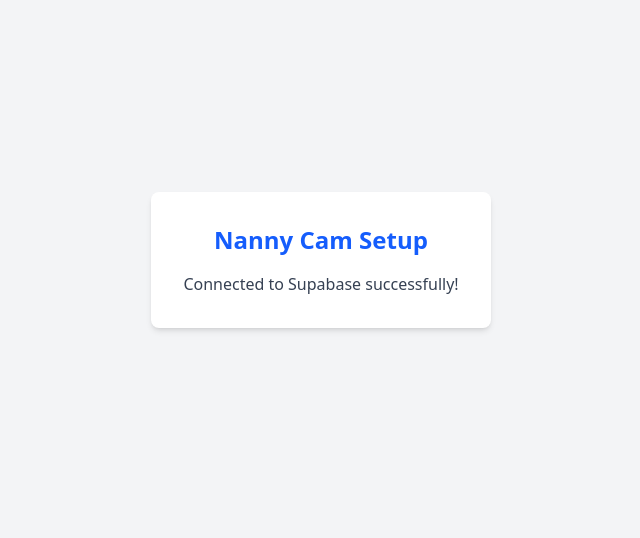
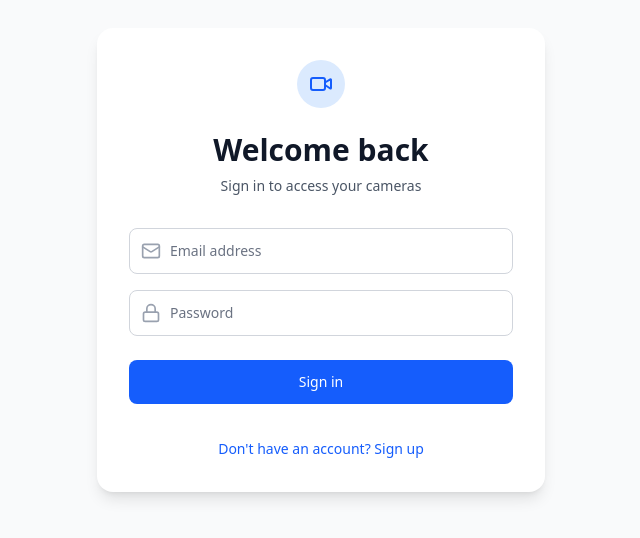
Before and after one commit to asejik/nanny-cam, a React (Vite) app: page / in a window 1280 px wide. Shown: the part 140-678 px from the top of the page, without its empty margins (319-959 px from the left). Built offline with nearby package versions, Linux system fonts and the light colour scheme; no server answers; the database is empty.

Commit message:
feat: implement authentication with login and signup

```diff
--- a/src/App.jsx
+++ b/src/App.jsx
@@ -1,32 +1,70 @@
-import { useEffect, useState } from 'react'
-import { supabase } from './lib/supabase'
+import { useEffect, useState } from 'react';
+import { supabase } from './lib/supabase';
+import Auth from './components/Auth';
+import { Loader2 } from 'lucide-react';
 
 function App() {
-  const [connectionStatus, setConnectionStatus] = useState('Checking connection...')
+  const [session, setSession] = useState(null);
+  const [loading, setLoading] = useState(true);
 
   useEffect(() => {
-    async function checkSupabase() {
-      // Try to fetch data from the 'rooms' table (even if empty, it tests the connection)
-      const { data, error } = await supabase.from('rooms').select('*')
+    // 1. Check active session on load
+    supabase.auth.getSession().then(({ data: { session } }) => {
+      setSession(session);
+      setLoading(false);
+    });
 
-      if (error) {
-        console.error('Supabase error:', error)
-        setConnectionStatus('Connection Failed (Check console)')
-      } else {
-        setConnectionStatus('Connected to Supabase successfully!')
-      }
-    }
-    checkSupabase()
-  }, [])
+    // 2. Listen for changes (login, logout, etc.)
+    const {
+      data: { subscription },
+    } = supabase.auth.onAuthStateChange((_event, session) => {
+      setSession(session);
+    });
 
+    return () => subscription.unsubscribe();
+  }, []);
+
+  const handleLogout = async () => {
+    await supabase.auth.signOut();
+  };
+
+  if (loading) {
+    return (
+      <div className="flex h-screen items-center justify-center bg-gray-50">
+        <Loader2 className="h-8 w-8 animate-spin text-blue-600" />
+      </div>
+    );
+  }
+
+  // If no session, show the Auth screen
+  if (!session) {
+    return <Auth />;
+  }
+
+  // If logged in, show the Dashboard (Placeholder for now)
   return (
-    <div className="flex h-screen items-center justify-center bg-gray-100">
-      <div className="p-8 bg-white rounded-lg shadow-md text-center">
-        <h1 className="text-2xl font-bold mb-4 text-blue-600">Nanny Cam Setup</h1>
-        <p className="text-gray-700">{connectionStatus}</p>
+    <div className="min-h-screen bg-gray-50 p-8">
+      <div className="mx-auto max-w-4xl rounded-2xl bg-white p-8 shadow-sm">
+        <div className="flex items-center justify-between border-b border-gray-100 pb-6">
+          <h1 className="text-2xl font-bold text-gray-900">Dashboard</h1>
+          <button
+            onClick={handleLogout}
+            className="rounded-lg bg-gray-100 px-4 py-2 text-sm font-medium text-gray-600 hover:bg-gray-200"
+          >
+            Sign Out
+          </button>
+        </div>
+        <div className="mt-8">
+          <p className="text-gray-600">
+            Welcome, <span className="font-semibold">{session.user.email}</span>!
+          </p>
+          <div className="mt-4 rounded-lg border border-dashed border-gray-300 bg-gray-50 p-12 text-center">
+            <p className="text-gray-500">Your rooms will appear here soon.</p>
+          </div>
+        </div>
       </div>
     </div>
-  )
+  );
 }
 
-export default App
+export default App;
--- /dev/null
+++ b/src/components/Auth.jsx
@@ -0,0 +1,140 @@
+import { useState } from 'react';
+import { supabase } from '../lib/supabase';
+import { Loader2, Mail, Lock, Video } from 'lucide-react';
+
+export default function Auth() {
+  const [loading, setLoading] = useState(false);
+  const [isLogin, setIsLogin] = useState(true);
+  const [email, setEmail] = useState('');
+  const [password, setPassword] = useState('');
+  const [error, setError] = useState(null);
+  const [message, setMessage] = useState(null);
+
+  const handleAuth = async (e) => {
+    e.preventDefault();
+    setLoading(true);
+    setError(null);
+    setMessage(null);
+
+    try {
+      if (isLogin) {
+        // Handle Login
+        const { error } = await supabase.auth.signInWithPassword({
+          email,
+          password,
+        });
+        if (error) throw error;
+      } else {
+        // Handle Sign Up
+        const { error } = await supabase.auth.signUp({
+          email,
+          password,
+        });
+        if (error) throw error;
+        setMessage('Registration successful! Check your email to verify your account.');
+      }
+    } catch (error) {
+      setError(error.message);
+    } finally {
+      setLoading(false);
+    }
+  };
+
+  return (
+    <div className="flex min-h-screen items-center justify-center bg-gray-50 px-4">
+      <div className="w-full max-w-md space-y-8 rounded-2xl bg-white p-8 shadow-lg">
+        {/* Header */}
+        <div className="text-center">
+          <div className="mx-auto flex h-12 w-12 items-center justify-center rounded-full bg-blue-100">
+            <Video className="h-6 w-6 text-blue-600" />
+          </div>
+          <h2 className="mt-6 text-3xl font-extrabold text-gray-900">
+            {isLogin ? 'Welcome back' : 'Create an account'}
+          </h2>
+          <p className="mt-2 text-sm text-gray-600">
+            {isLogin ? 'Sign in to access your cameras' : 'Start your secure stream today'}
+          </p>
+        </div>
+
+        {/* Error/Success Messages */}
+        {error && (
+          <div className="rounded-md bg-red-50 p-4 text-sm text-red-700">
+            {error}
+          </div>
+        )}
+        {message && (
+          <div className="rounded-md bg-green-50 p-4 text-sm text-green-700">
+            {message}
+          </div>
+        )}
+
+        {/* Form */}
+        <form className="mt-8 space-y-6" onSubmit={handleAuth}>
+          <div className="space-y-4">
+            <div>
+              <label htmlFor="email" className="sr-only">Email address</label>
+              <div className="relative">
+                <div className="pointer-events-none absolute inset-y-0 left-0 flex items-center pl-3">
+                  <Mail className="h-5 w-5 text-gray-400" />
+                </div>
+                <input
+                  id="email"
+                  name="email"
+                  type="email"
+                  required
+                  className="block w-full rounded-lg border border-gray-300 bg-white py-3 pl-10 pr-3 text-gray-900 placeholder-gray-500 focus:border-blue-500 focus:outline-none focus:ring-2 focus:ring-blue-500/20 sm:text-sm"
+                  placeholder="Email address"
+                  value={email}
+                  onChange={(e) => setEmail(e.target.value)}
+                />
+              </div>
+            </div>
+            <div>
+              <label htmlFor="password" className="sr-only">Password</label>
+              <div className="relative">
+                <div className="pointer-events-none absolute inset-y-0 left-0 flex items-center pl-3">
+                  <Lock className="h-5 w-5 text-gray-400" />
+                </div>
+                <input
+                  id="password"
+                  name="password"
+                  type="password"
+                  required
+                  minLength={6}
+                  className="block w-full rounded-lg border border-gray-300 bg-white py-3 pl-10 pr-3 text-gray-900 placeholder-gray-500 focus:border-blue-500 focus:outline-none focus:ring-2 focus:ring-blue-500/20 sm:text-sm"
+                  placeholder="Password"
+                  value={password}
+                  onChange={(e) => setPassword(e.target.value)}
+                />
+              </div>
+            </div>
+          </div>
+
+          <button
+            type="submit"
+            disabled={loading}
+            className="group relative flex w-full justify-center rounded-lg bg-blue-600 px-4 py-3 text-sm font-medium text-white hover:bg-blue-700 focus:outline-none focus:ring-2 focus:ring-blue-500 focus:ring-offset-2 disabled:opacity-50"
+          >
+            {loading ? (
+              <Loader2 className="mr-2 h-4 w-4 animate-spin" />
+            ) : null}
+            {isLogin ? 'Sign in' : 'Sign up'}
+          </button>
+        </form>
+
+        {/* Toggle Login/Signup */}
+        <div className="text-center">
+          <button
+            type="button"
+            onClick={() => setIsLogin(!isLogin)}
+            className="text-sm font-medium text-blue-600 hover:text-blue-500"
+          >
+            {isLogin
+              ? "Don't have an account? Sign up"
+              : 'Already have an account? Sign in'}
+          </button>
+        </div>
+      </div>
+    </div>
+  );
+}
```
